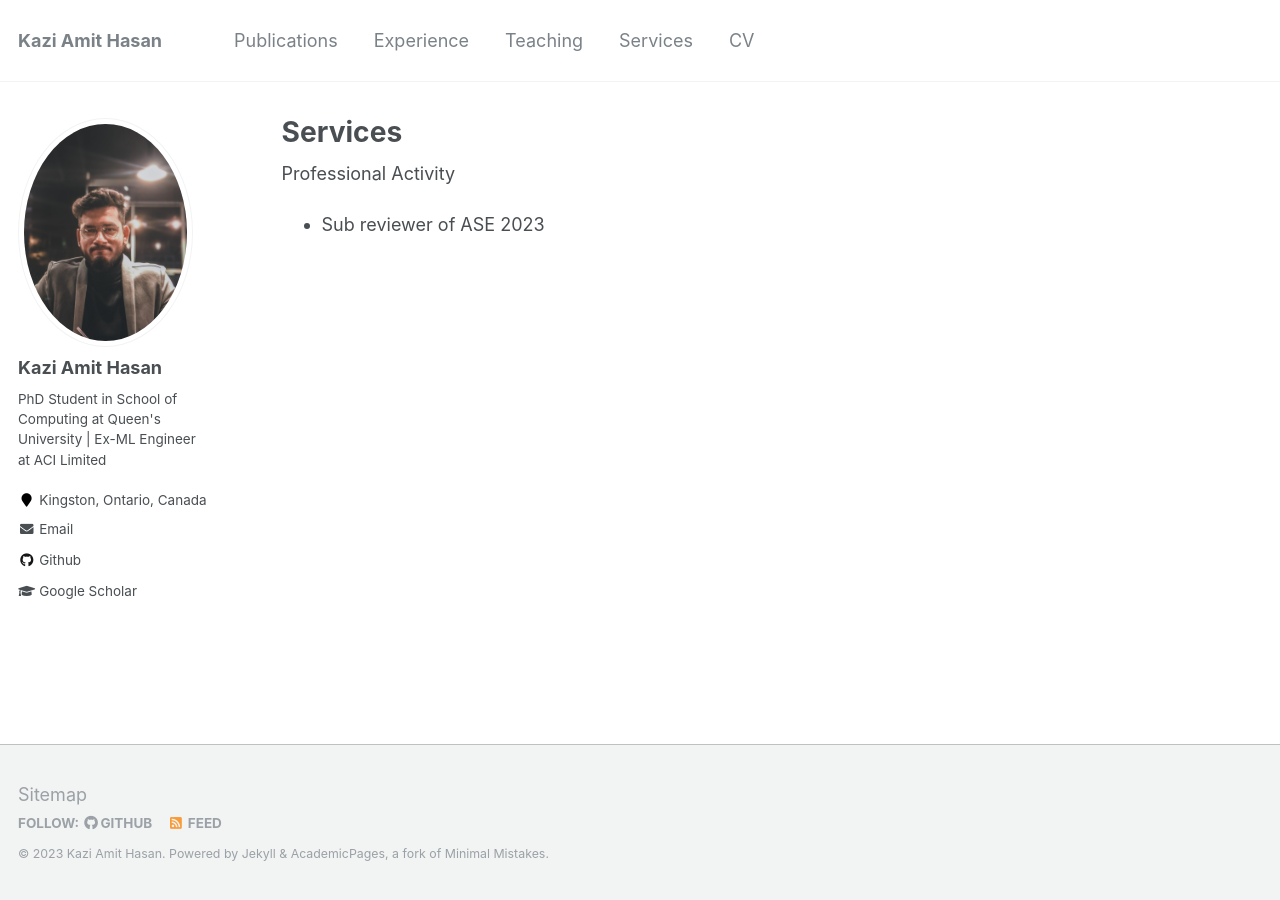
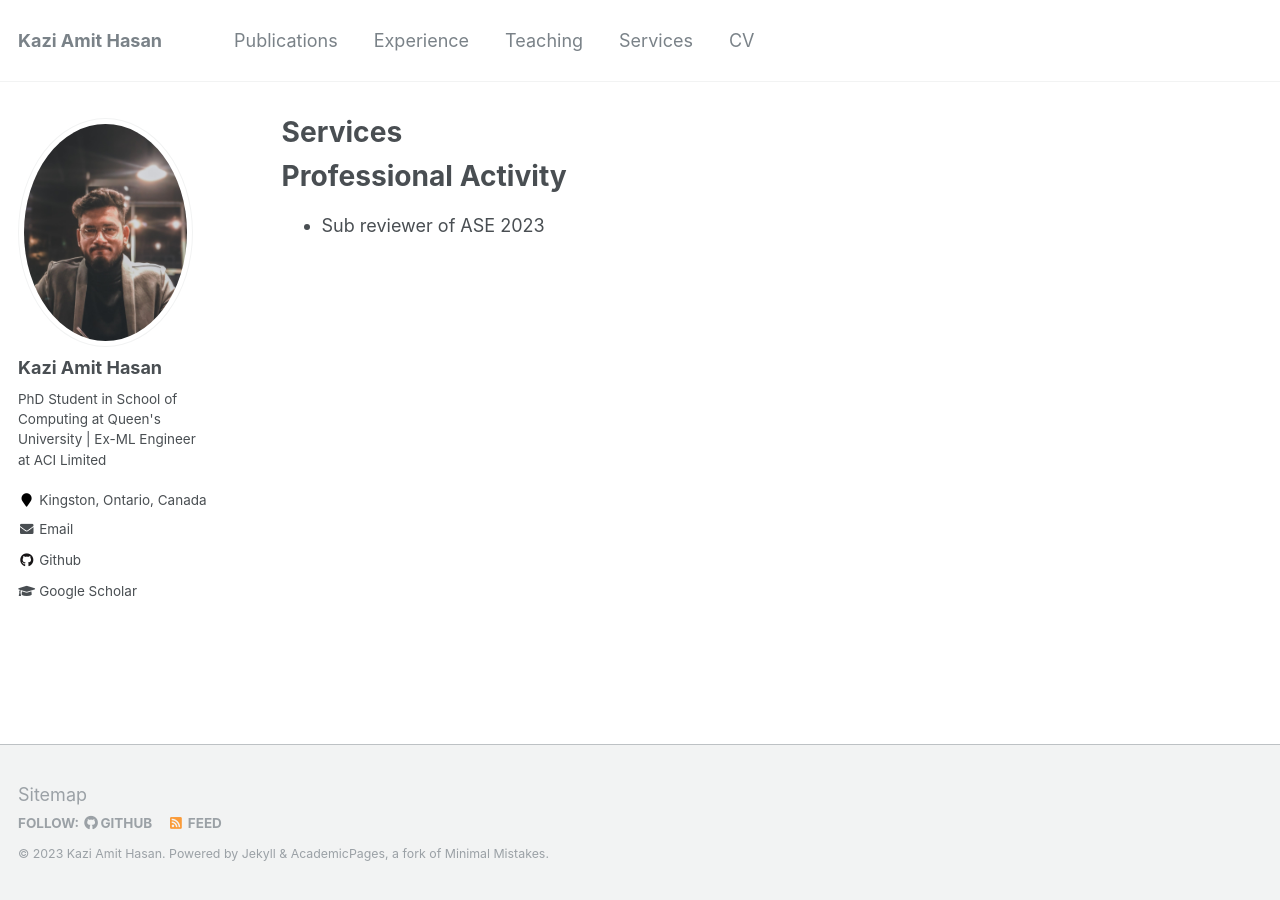
Before and after one commit to KaziAmitHasan/kaziamithasan.github.io, a Jekyll site: the page built from _pages/services.md, in a window 1280 px wide. Built offline with Jekyll 4.4.1, drawn with Linux system fonts in a browser that asks for light colours.

Commit message:
info updated

```diff
--- a/_pages/services.md
+++ b/_pages/services.md
@@ -3,7 +3,7 @@ title: "Services"
 permalink: /services/
 ---
 
-Professional Activity
+# Professional Activity
 
 <ul>
           <li> Sub reviewer of ASE 2023</li>
```
